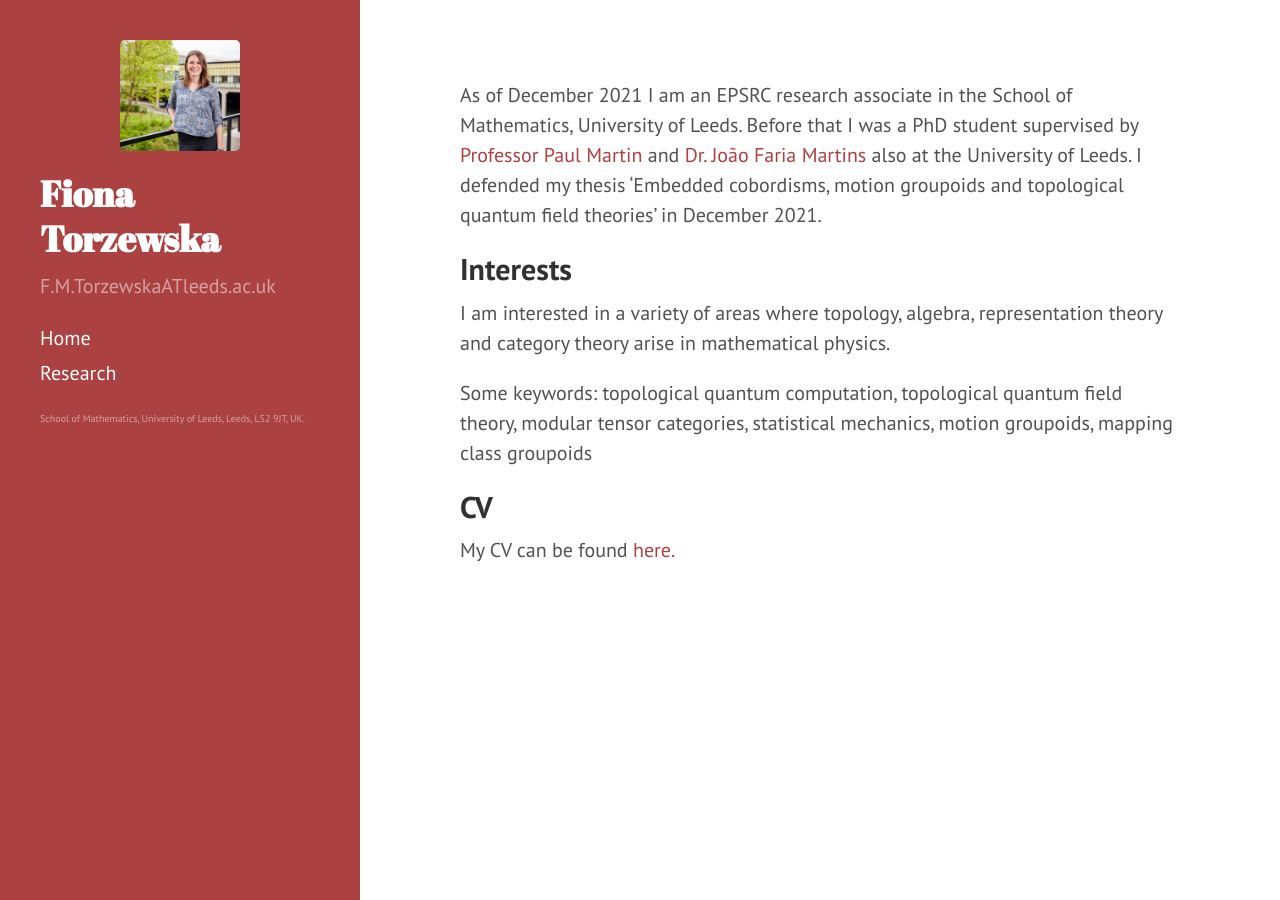
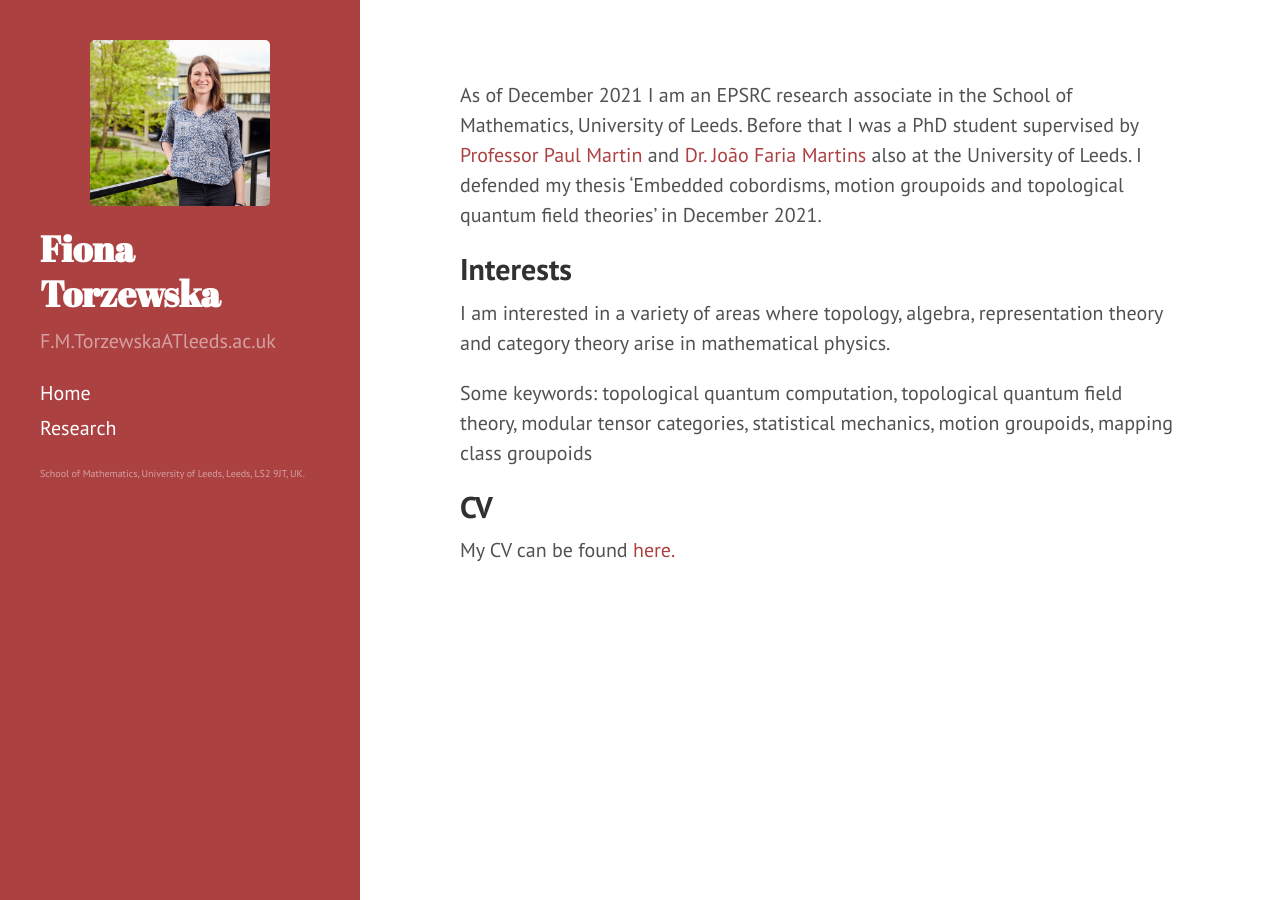
Before and after one commit to fionatorzewska/fionatorzewska.github.io, a Jekyll site: the page built from index.md, in a window 1280 px wide. Built offline with Jekyll 4.4.1, drawn with Linux system fonts in a browser that asks for light colours; Markdown is read by kramdown in place of the engine named in the settings; the list of posts is cut into pages by our own code.

Commit message:
Update sidebar.html

```diff
--- a/_includes/sidebar.html
+++ b/_includes/sidebar.html
@@ -1,7 +1,7 @@
 <div class="sidebar">
   <div class="container sidebar-sticky" >
       <div class="container">
-          <img src='{{"/Images/Me.jpg" | absolute_url}}' alt="Me" style="display: block; margin-left: auto; margin-right: auto; width:50%;">
+          <img src='{{"/Images/Me.jpg" | absolute_url}}' alt="Me" style="display: block; margin-left: auto; margin-right: auto; width:75%;">
    </div>
     <div class="sidebar-about">
       <h1 style="font-size:180%"; position: relative;>
```
